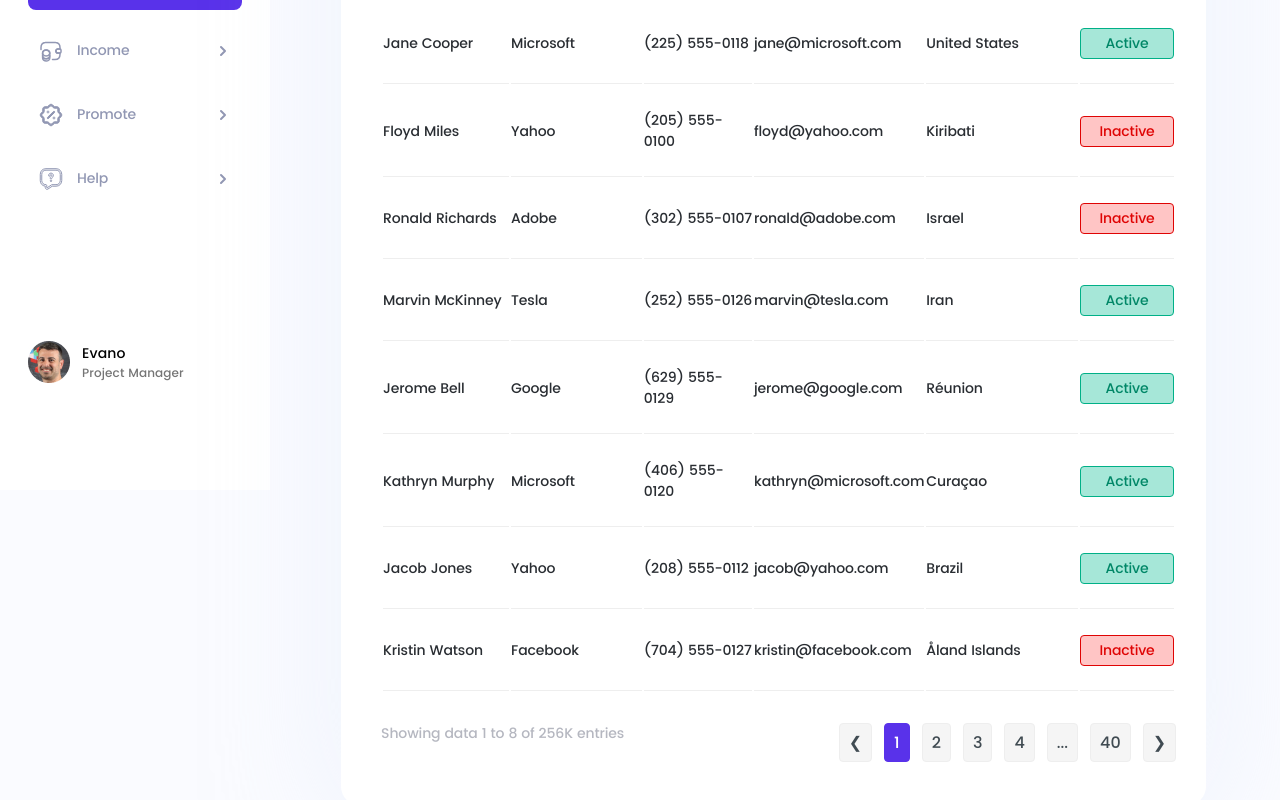
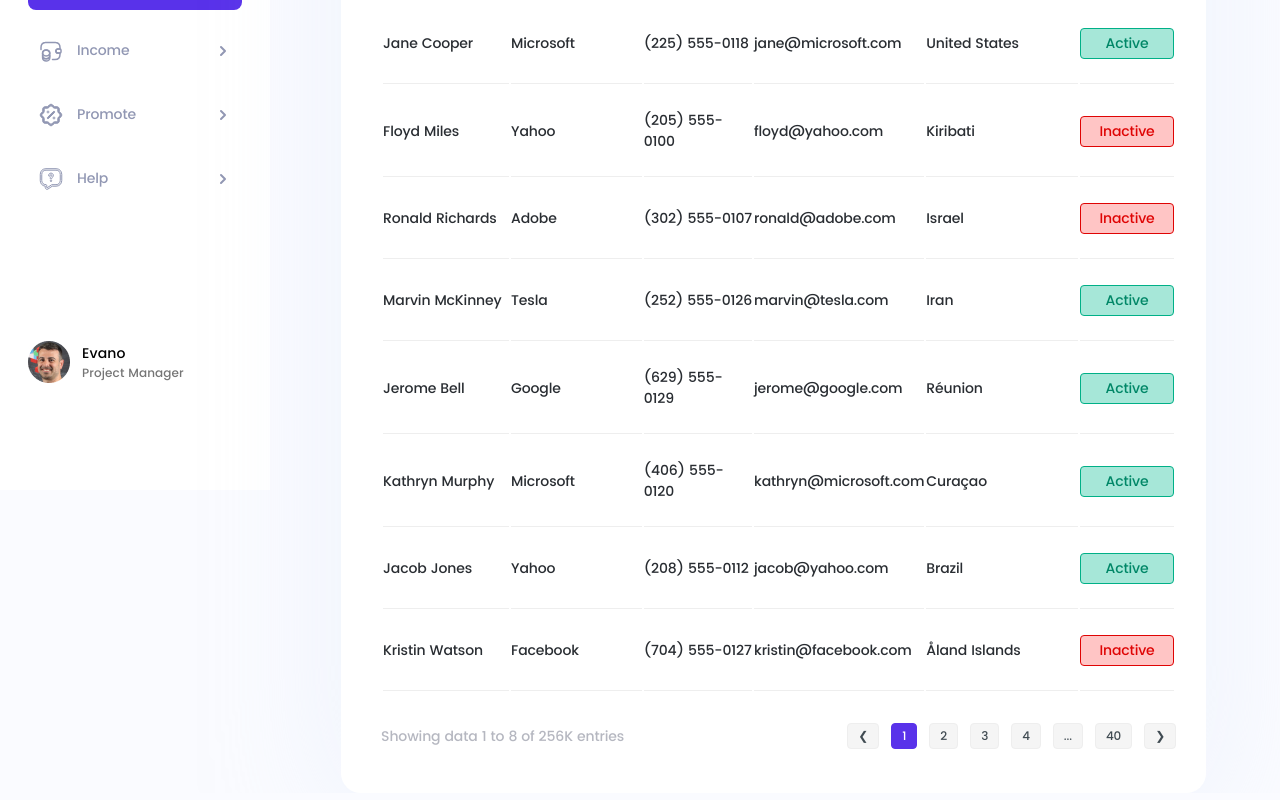
Before and after one commit to Ynln69/dashboard-customers, a React (Create React App) app: page / in a window 1280 px wide. Shown: the part 310-1110 px from the top of the page. Built offline with nearby package versions, Linux system fonts and the light colour scheme.

Commit message:
підкориговані стилі

```diff
--- a/src/scss/customers.scss
+++ b/src/scss/customers.scss
@@ -120,6 +120,7 @@
     display: flex;
     justify-content: space-between;
     margin-top: 30px;
+    align-items: center;
   }
   &__list {
     display: flex;
@@ -129,7 +130,13 @@
     border-radius: 4px;
     border: 1px solid #eee;
     background: #f5f5f5;
-    padding: 6px 9px;
+    padding: 6px 10px;
+
+    font-family: "Poppins";
+    font-size: 12px;
+    font-weight: 500;
+    line-height: 100%;
+    letter-spacing: -0.12px;
 
     color: #404b52;
     &--active {
```
